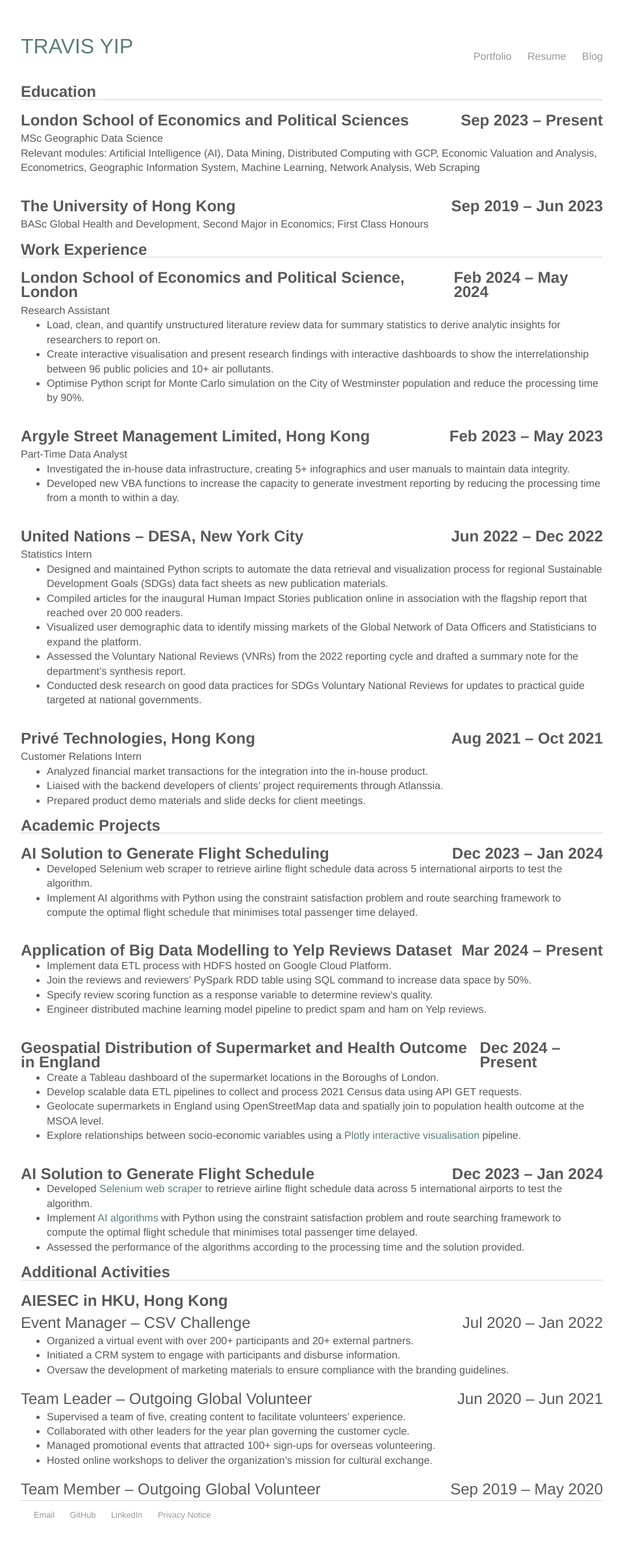
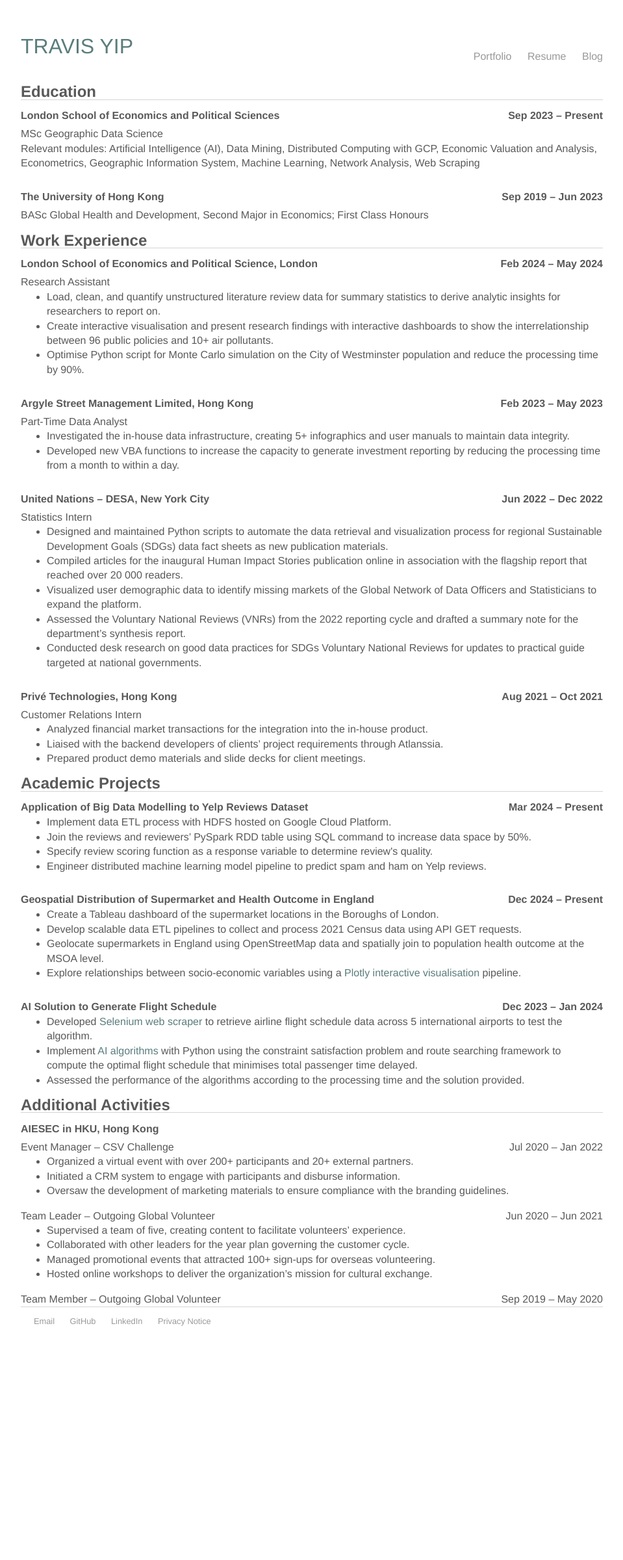
Before and after one commit to cwtravisyip/cwtravisyip.github.io, a Jekyll site: the page built from resume/index.html, in a window 1280 px wide. Shown: the whole page at 65% size, without its empty margins (160-1119 px from the left). Built offline with Jekyll 4.4.1, drawn with Linux system fonts in a browser that asks for light colours; after the commit the page ends 2102 px from its top, so only the background shows below that.

Commit message:
Update heading styling sheet and remove redundant content

```diff
--- a/CSS/main.css
+++ b/CSS/main.css
@@ -103,7 +103,7 @@
 
 /* Style sheet for resume*/
 header.resume {
-    font-size: 1.5em;
+    font-size: 1em;
     font-family:'Helvetica', 'Arial', 'Sans-Serif';
     color:#595959;
     margin-bottom:0px;
--- a/resume/index.html
+++ b/resume/index.html
@@ -84,14 +84,6 @@
 
 	<!-- Academic Project Block-->
 	<h1 class="resume">Academic Projects</h1>
-	<header class="resume" style="margin-bottom:0px">
-		<h2 class="resume">AI Solution to Generate Flight Scheduling</h2>
-		<h2 class="resume">Dec 2023 – Jan 2024</h2>
-	</header>
-	<ul style="margin-top:0px;color:#595959">
-		<li>Developed Selenium web scraper to retrieve airline flight schedule data across 5 international airports to test the algorithm.</li>
-		<li>Implement AI algorithms with Python using the constraint satisfaction problem and route searching framework to compute the optimal flight schedule that minimises total passenger time delayed.</li>
-	</ul>
 
 	<header class="resume" style="margin-bottom:0px">
 		<h2 class="resume">Application of Big Data Modelling to Yelp Reviews Dataset</h2>
```
